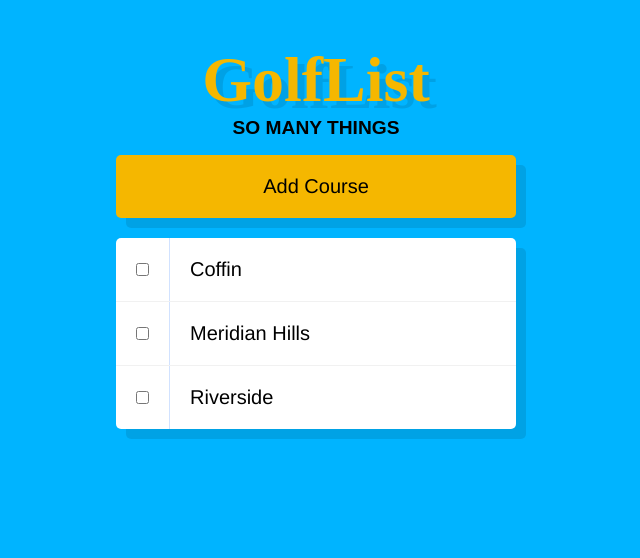
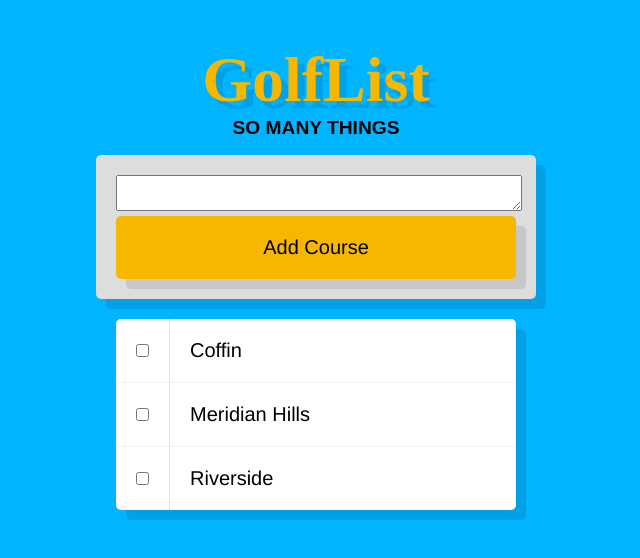
Before and after one commit to wpbernha19/Golf-List, a React (Create React App) app: page / in a window 1280 px wide. Shown: the top 558 px of the page, without its empty margins (324-964 px from the left). Built offline with nearby package versions, Linux system fonts and the light colour scheme; a web font is replaced by a local one.

Commit message:
Create a textbox

```diff
--- a/src/AddCourseBtn.js
+++ /dev/null
@@ -1,11 +0,0 @@
-import React from 'react'
-
-import './AddCourseBtn.css'
-
-const AddCourseBtn = (props) => {
-  return(
-    <button className="add-course">Add Course</button>
-  )
-}
-
-export default AddCourseBtn
--- a/src/App.js
+++ b/src/App.js
@@ -3,7 +3,8 @@ import React, { Component } from 'react';
 import './App.css';
 import Header from './Header'
 import GolfList from './GolfList'
-import AddCourseBtn from './AddCourseBtn'
+import UserInput from './UserInput'
+
 
 class App extends Component {
   state = {
@@ -18,7 +19,7 @@ class App extends Component {
     return (
       <div className="App">
         <Header />
-        <AddCourseBtn />
+        <UserInput />
         <GolfList courses={this.state.courses} />
       </div>
     );
--- a/src/AddCourseBtn.css
+++ b/src/UserInput.css
@@ -1,5 +1,27 @@
 @import url(https://fonts.googleapis.com/css?family=Chonburi|BioRhyme);
 @import url(https://cdnjs.cloudflare.com/ajax/libs/font-awesome/4.4.0/css/font-awesome.min.css);
+
+.user-input{
+  background-color: #ddd;
+  border: 0;
+  border-radius: 5px;
+  width: 400px;
+  display: block;
+  margin: 0 auto;
+  padding: 20px;
+  -webkit-transition: background 0.2s;
+  -o-transition: background 0.2s;
+  transition: background 0.2s;
+  font-family: 'helvetica neue', sans-serif;
+  font-size: 20px;
+  font-weight: 200;
+  -webkit-box-shadow: 10px 10px 0 rgba(0,0,0,0.1);
+  box-shadow: 10px 10px 0 rgba(0,0,0,0.1);
+}
+
+textarea {
+  width: 400px;
+}
 
 button.add-course{
   background-color: #F5B700;
--- /dev/null
+++ b/src/UserInput.js
@@ -0,0 +1,16 @@
+import React, { Component } from 'react';
+
+import './UserInput.css'
+
+class UserInput extends Component {
+  render() {
+    return (
+      <div className="user-input">
+        <textarea></textarea>
+        <button className="add-course">Add Course</button>
+      </div>
+    )
+  }
+}
+
+export default UserInput
```
